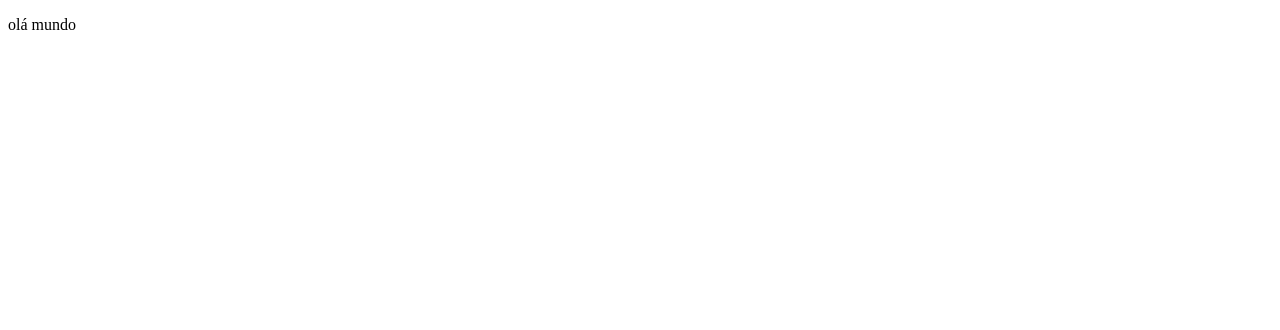
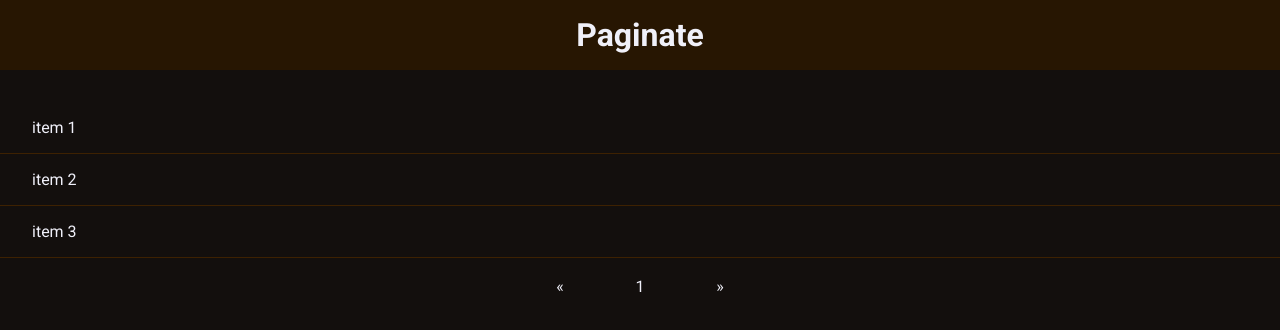
Before and after one commit to JoaoCampos-M/react-paginacao, a React (Create React App) app: page / in a window 1280 px wide. Shown: the top 330 px of the page. Built offline with nearby package versions, Linux system fonts and the light colour scheme.

Commit message:
configura a estrutura inicial do projeto

```diff
--- a/package.json
+++ b/package.json
@@ -14,6 +14,7 @@
     "history": "^4.10.1",
     "react": "^17.0.2",
     "react-dom": "^17.0.2",
+    "react-router-dom": "^5.2.0",
     "react-scripts": "4.0.3",
     "web-vitals": "^0.2.4",
     "workbox-background-sync": "^5.1.3",
--- a/public/index.html
+++ b/public/index.html
@@ -1,5 +1,5 @@
 <!DOCTYPE html>
-<html lang="en">
+<html lang="pt">
   <head>
     <meta charset="utf-8" />
     <link rel="icon" href="%PUBLIC_URL%/favicon.ico" />
--- a/src/App.js
+++ b/src/App.js
@@ -1,10 +1,13 @@
 import React from 'react'
+import { Router } from 'react-router-dom'
 
+import History from './services/history'
+import Routes from './routes'
 function App() {
   return (
-    <div className="App">
-      <p>olá mundo</p>
-    </div>
+    <Router history={History}>
+      <Routes></Routes>
+    </Router>
   )
 }
 
--- /dev/null
+++ b/src/pages/home/index.js
@@ -0,0 +1,29 @@
+import React from 'react'
+import './style.css'
+function Home() {
+  return (
+    <div className="container">
+      <header>
+        <h1>Paginate</h1>
+      </header>
+
+      <div id="paginate">
+        <div className="list">
+          <div className="item"> item 1</div>
+          <div className="item"> item 2</div>
+          <div className="item"> item 3</div>
+        </div>
+        <div className="controls">
+          <div className="first">&#171;</div>
+          <div className="prev"></div>
+          <div className="numbers">
+            <div>1</div>
+          </div>
+          <div className="next"></div>
+          <div className="last">&#187;</div>
+        </div>
+      </div>
+    </div>
+  )
+}
+export default Home
--- /dev/null
+++ b/src/pages/home/style.css
@@ -0,0 +1,82 @@
+@import url(https://fonts.googleapis.com/css?family=Roboto:400,700,300);
+
+    :root {
+        --black: #130f0d;
+        --primary: hsl(32, 98%, 56%);
+        --white: #f0f0f9;
+    }
+
+    * {
+        margin: 0;
+        padding: 0;
+        box-sizing: border-box;
+    }
+
+    *,
+    button,
+    input {
+        font-family: 'Roboto', sans-serif;
+    }
+
+    body {
+        height: 100vh;
+
+        background-color: var(--black);
+        color: var(--white);
+    }
+
+    header {
+        display: flex;
+        justify-content: center;
+
+        background-color: hsl(32, 89%,  8%);
+
+/*         box-shadow: 0 1px 4px 0px rgba(0, 0, 0, 0.2); */
+        padding: 16px;
+    }
+
+    #paginate {
+        width: 100%;
+
+        margin: 32px auto;
+    }
+
+    #paginate .item {
+        border-bottom: 1px solid hsl(32, 98%, 12%);
+        padding: 16px 32px;
+    }
+
+    #paginate .item:hover {
+        background-color: rgba(255, 255, 255, 0.04);
+    }
+
+    #paginate .controls {
+        display: flex;
+        align-items: center;
+        justify-content: center;
+
+        margin-top: 8px;
+    }
+
+    #paginate .controls div {
+        cursor: pointer;
+
+        /* border: 1px solid #eee; */
+
+        display: flex;
+        align-items: center;
+        justify-content: center;
+
+        font-size: 14;
+    }
+
+    #paginate .controls div:not(.numbers),
+    #paginate .controls div.numbers div{
+        width: 40px;
+        height: 40px;
+    }
+
+    #paginate .controls div.numbers div:hover,
+    #paginate .controls div.numbers div.active {
+        color: var(--primary);
+    }
--- /dev/null
+++ b/src/routes/index.js
@@ -0,0 +1,14 @@
+import React from 'react'
+import { Switch, Route } from 'react-router-dom'
+
+import Home from '../pages/home'
+
+function Routes() {
+  return (
+    <Switch>
+      <Route path={'/'} component={Home}></Route>
+    </Switch>
+  )
+}
+
+export default Routes
--- /dev/null
+++ b/src/services/history.js
@@ -0,0 +1,5 @@
+import { createBrowserHistory } from 'history'
+
+const history = createBrowserHistory()
+
+export default history
```
Also changed, not shown: 1 other file (tests, documents, lock files or other folders).
